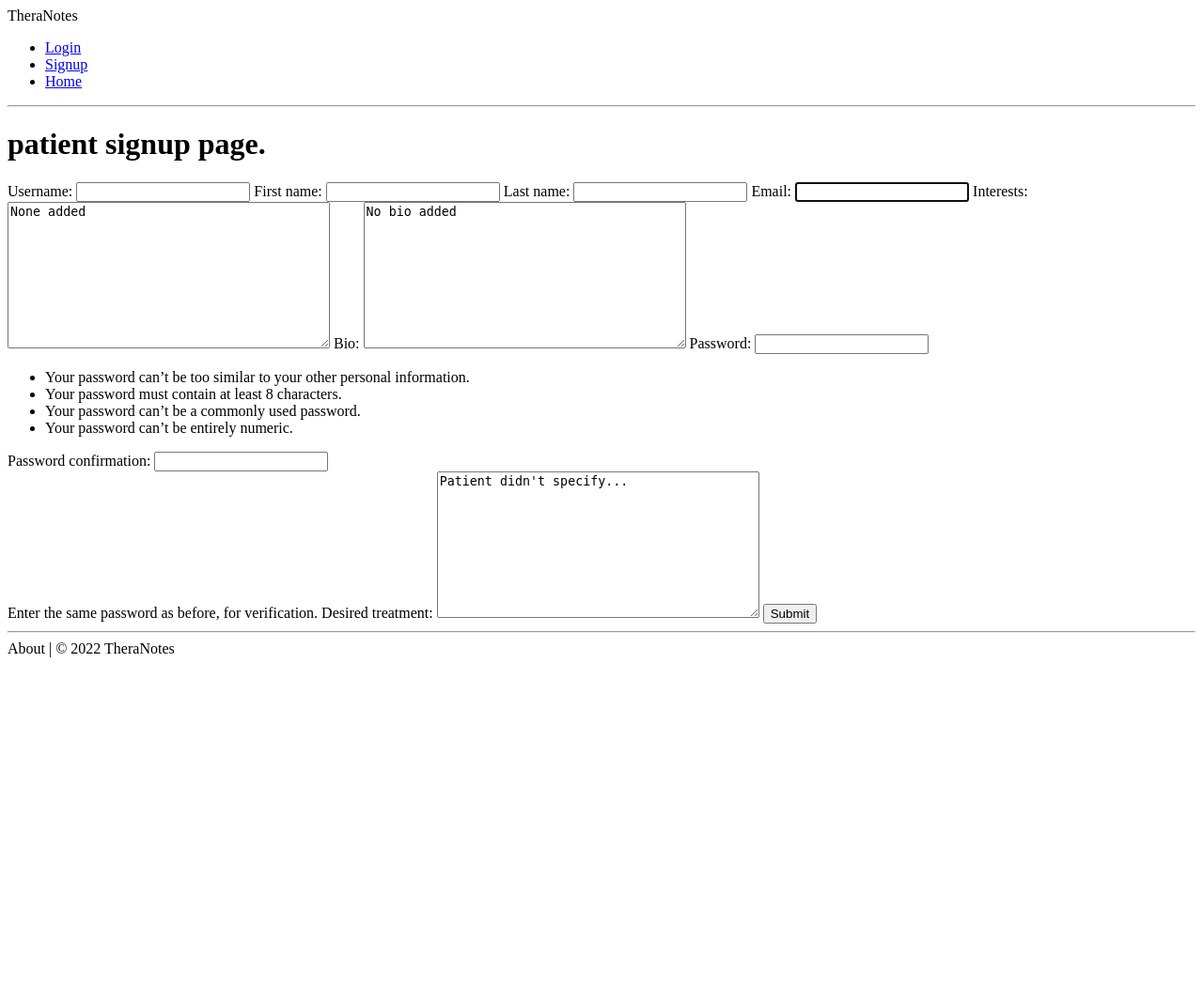
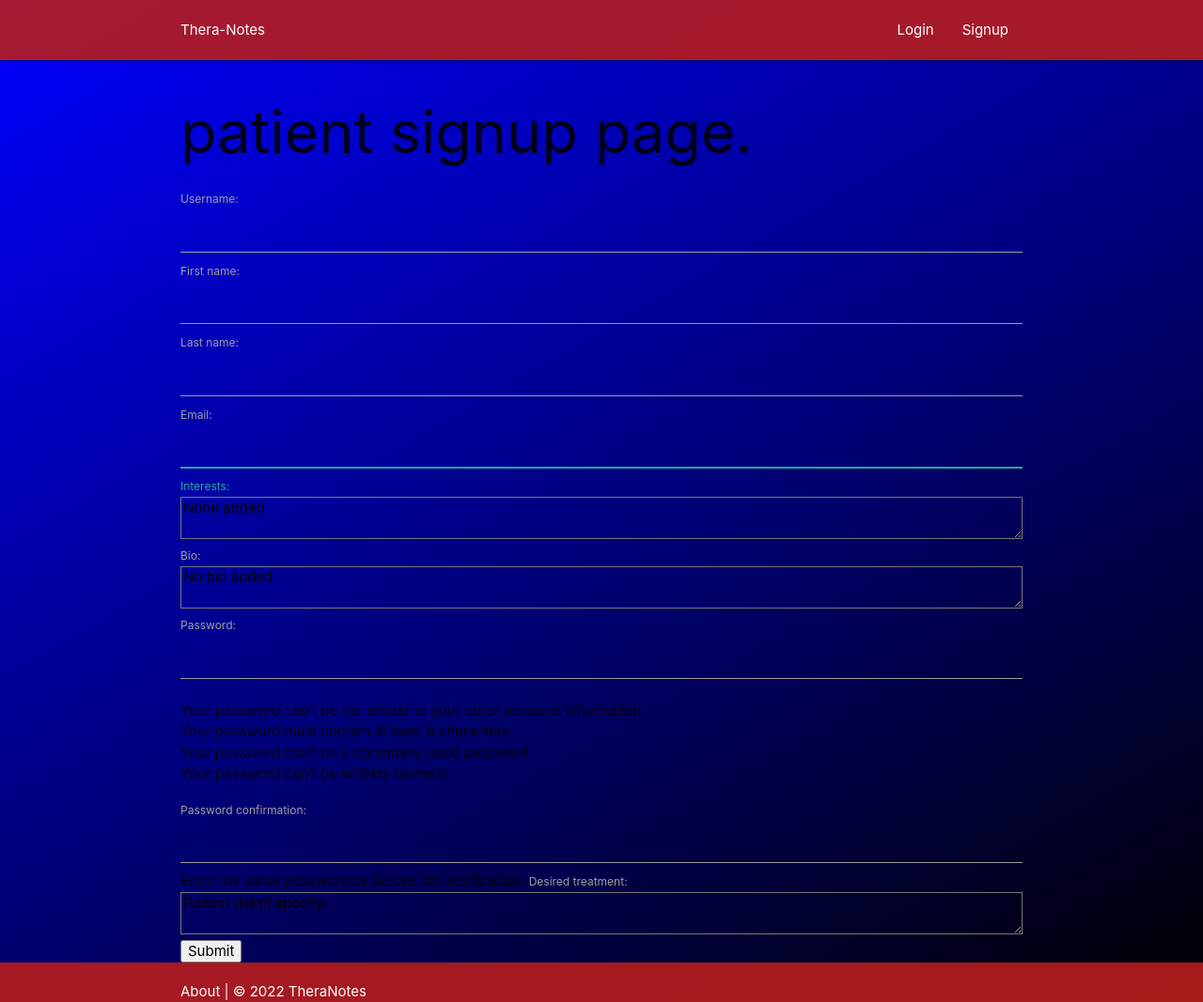
Before and after one commit to pneibaur/TheraNotes, a Django app: page /accounts/signup/patient/ in a window 1280 px wide. Shown: the whole page at 94% size. Before the commit the page ends 700 px from the top, so only its background shows below. Run offline with Django 4.2, Linux system fonts and the light colour scheme.

Commit message:
initial styling. renders patient home

```diff
--- /dev/null
+++ b/main_app/static/theranotes/css/style.css
@@ -0,0 +1,13 @@
+body {
+    display: flex;
+    min-height: 100vh;
+    flex-direction: column;
+    background: linear-gradient(150deg, blue, black);
+}
+main {
+    flex: 1 0 auto;
+}
+
+.head_foot {
+    background-color: rgba(183, 28, 28, 0.9);
+}
--- a/main_app/static/theranotes/css/style.scss
+++ b/main_app/static/theranotes/css/style.scss
@@ -0,0 +1,9 @@
+body {
+    display: flex;
+    min-height: 100vh;
+    flex-direction: column;
+    background-color: aqua;
+}
+main {
+    flex: 1 0 auto;
+}
--- a/main_app/templates/base.html
+++ b/main_app/templates/base.html
@@ -1,40 +1,51 @@
+{% load static %}
 <!DOCTYPE html>
 <html lang="en">
 <head>
     <meta charset="UTF-8">
     <meta http-equiv="X-UA-Compatible" content="IE=edge">
     <meta name="viewport" content="width=device-width, initial-scale=1.0">
+    <link rel="stylesheet" href="https://cdnjs.cloudflare.com/ajax/libs/materialize/1.0.0/css/materialize.min.css">
+    <link href="https://fonts.googleapis.com/icon?family=Material+Icons" rel="stylesheet">
+    <link rel="stylesheet" href="{% static 'theranotes/css/style.css' %}">
+    <script src="https://cdnjs.cloudflare.com/ajax/libs/materialize/1.0.0/js/materialize.min.js"></script>
     <title>TheraNotes</title>
 </head>
+<body>
 <header>
-    <nav>
-        <div>TheraNotes</div>
-        <ul>
+    <nav class="head_foot">
+        <div class="nav-wrapper">
+            <div class="container">
+                <a href="{% url 'home' %}">Thera-Notes</a>
+                <ul class="right">
                     {% if user.is_authenticated %}
                     <li>Hello {{user.first_name}}</li>
                     <li><a href="{% url 'logout' %}">logout</a></li>
                     {% if user.is_therapist %}
                     <li><a href="{% url 'patient_index' user.id %}">My Patients</a></li>
                     {% elif user.is_patient %}
-            <li><a href="{% url 'patient_detail' user.id %}">My Home Page</a></li>
+                    <li><a href="{% url 'patient_detail' user.id %}">Profile</a></li>
+                    <li><a href="{% url 'patient_home' user.id %}">Home</a></li>
                     {% endif %}
                     {% else %}
                     <li><a href="{% url 'login' %}">Login</a></li>
                     <li><a href="{% url 'signup' %}">Signup</a></li>
                     {% endif %}
-            <li><a href="{% url 'home' %}">Home</a></li>
                 </ul>
-        <hr>
+            </div>
+        </div>
     </nav>
 </header>
-<body>
+<main>
+    <div class="container">
         {% block content %}
         {% endblock content %}
-</body>
-<footer>
-    <hr>
-    <div class="page-footer">
+    </div>
+</main>
+<footer class='page-footer head_foot'>
+    <div class="container">
         About | &copy; 2022 TheraNotes
     </div>
 </footer>
+</body>
 </html>
--- a/main_app/urls.py
+++ b/main_app/urls.py
@@ -15,4 +15,5 @@ urlpatterns = [
     path("therapists/<int:therapist_id>/patients/", views.patient_index, name='patient_index'),
     path("therapists/<int:therapist_id>/add_patient/<int:patient_id>/", views.patient_assign, name='patient_assign'),
     path("therapists/<int:therapist_id>/remove_patient/<int:patient_id>/", views.patient_unassign, name='patient_unassign'),
+    path("patients/<int:patient_id>/home/", views.patient_home, name='patient_home'),
 ]
--- a/main_app/views.py
+++ b/main_app/views.py
@@ -107,5 +107,7 @@ def patient_unassign(request, therapist_id, patient_id):
     return redirect('patient_index', therapist_id=therapist_id)
 
 @login_required
-def patient_home(request, patient_id, therapist_id):
-    pass
+def patient_home(request, patient_id):
+    patient = Patient.objects.get(user_id=patient_id)
+    therapists = patient.therapist_set.all()
+    return render(request, "patient/patient_home.html", {"patient": patient, 'therapists': therapists})
```
Also changed, not shown: main_app/templates/patient/patient_home.html (+31 -1 lines), main_app/templates/profiles/profile_detail.html (+9 -0 lines). Lines whose indentation alone changed are shown as unchanged.
